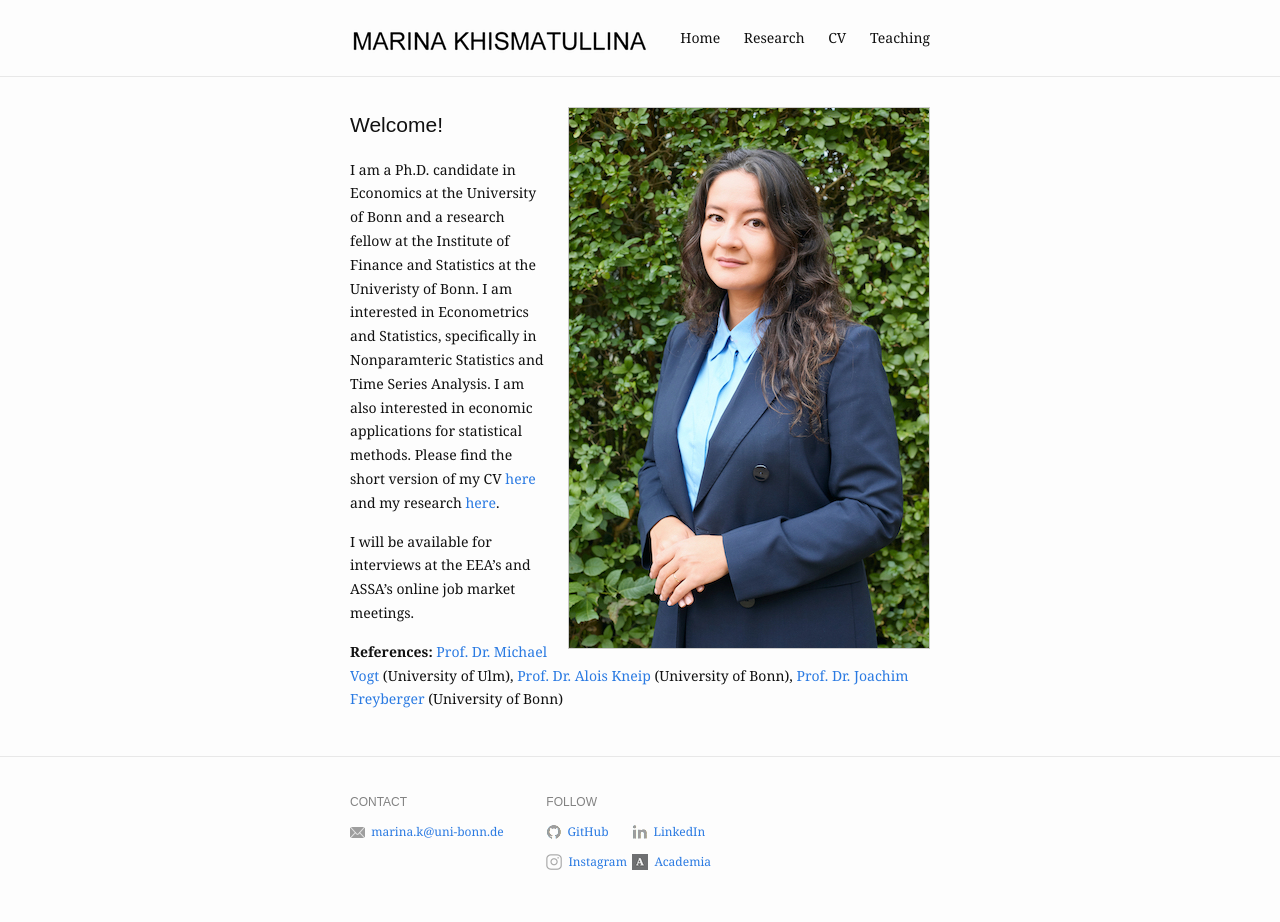
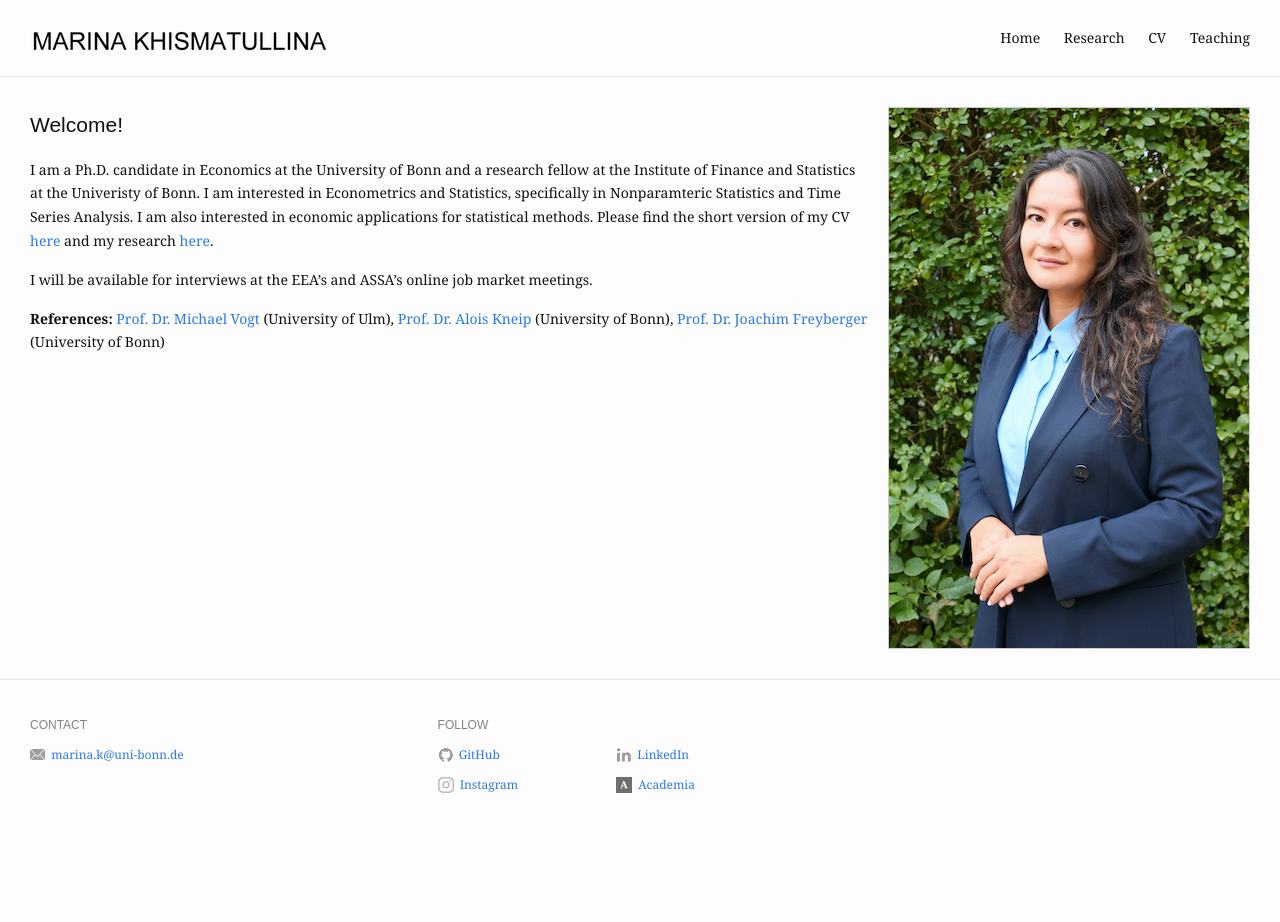
Before and after one commit to marina-khi/marina-khi.github.io, a Jekyll site: the page built from index.markdown, in a window 1280 px wide. Built offline with Jekyll 4.4.1, drawn with Linux system fonts in a browser that asks for light colours; after the commit the page ends 900 px from its top, so only the background shows below that.

Commit message:
Changed the first page

```diff
--- a/_sass/_base.scss
+++ b/_sass/_base.scss
@@ -170,8 +170,8 @@ pre {
  * Wrapper
  */
 .wrapper {
-  max-width: -webkit-calc(50% - (#{$spacing-unit} * 2));
-  max-width:         calc(50% - (#{$spacing-unit} * 2));
+  max-width: -webkit-calc(1400px - (#{$spacing-unit} * 2));
+  max-width:         calc(1400px - (#{$spacing-unit} * 2));
   margin-right: auto;
   margin-left: auto;
   padding-right: $spacing-unit;
```
